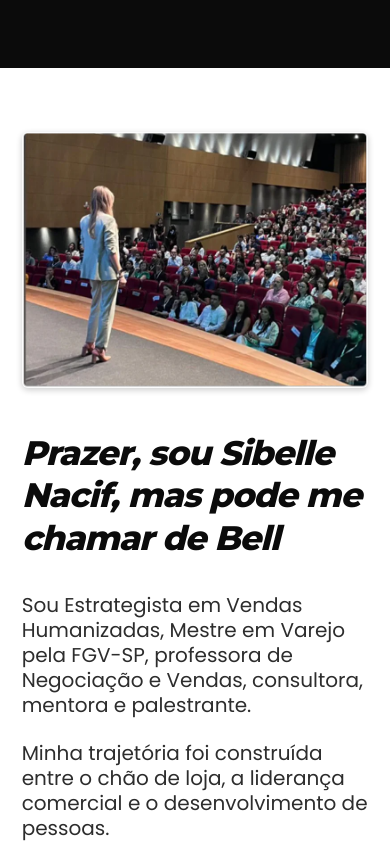
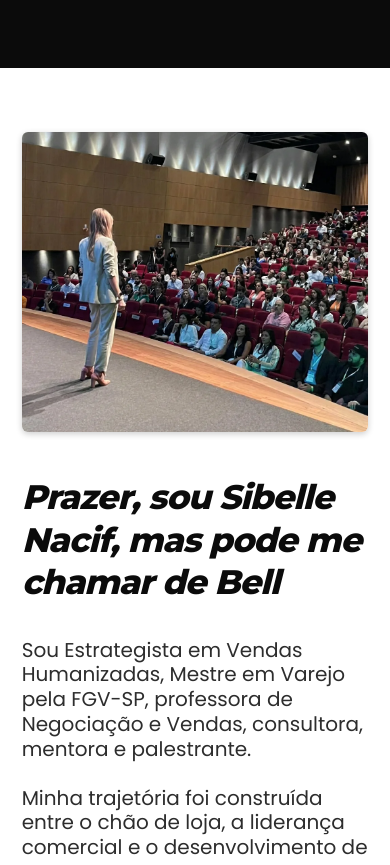
Before and after one commit to histereogenik/bell_website, a Next.js app: page /palestras in a window 390 px wide. Shown: the part 2123-2988 px from the top of the page. Built offline with nearby package versions, Linux system fonts and the light colour scheme; no server answers.

Commit message:
fix: adjusting lecture photo and video

```diff
--- a/app/mentoria/donos-de-negocios/page.tsx
+++ b/app/mentoria/donos-de-negocios/page.tsx
@@ -16,7 +16,7 @@ export const metadata: Metadata = {
 const businessMentorshipHref = createBellWhatsAppHref(
   "Olá, Bell! Conheci seu trabalho pelo site e gostaria de agendar um bate-papo sobre a mentoria para donos de negócios.",
 );
-const chrisVideoUrl = "https://www.youtube.com/watch?v=dQw4w9WgXcQ";
+const chrisVideoUrl = "https://www.youtube.com/shorts/jwVs27iILUw";
 
 export default function BusinessOwnersMentorshipPage() {
   return (
--- a/app/palestras/page.module.css
+++ b/app/palestras/page.module.css
@@ -174,8 +174,9 @@
 }
 
 .aboutImage {
-  width: min(100%, 777px);
-  height: auto;
+  width: 100%;
+  height: clamp(420px, 51vw, 720px);
+  object-fit: cover;
   margin-inline: auto;
   border-radius: 6px;
   box-shadow: 0 2px 6px rgb(0 0 0 / 20%);
@@ -698,6 +699,10 @@
     padding-block: 64px 78px;
   }
 
+  .aboutImage {
+    height: clamp(300px, 62vw, 520px);
+  }
+
   .aboutCopy {
     margin-top: 44px;
   }
--- a/app/palestras/page.tsx
+++ b/app/palestras/page.tsx
@@ -40,7 +40,7 @@ export default function TalksPage() {
               className={styles.heroVideo}
               title="Vídeo de apresentação de palestras"
               thumbnail="/images/lectures/lecture_2.webp"
-              videoUrl="https://www.youtube.com/watch?v=dQw4w9WgXcQ"
+              videoUrl="https://www.youtube.com/watch?v=nRKYATuewRM"
               aspectRatio="12 / 7"
               sizes="100vw"
             />
@@ -113,11 +113,11 @@ export default function TalksPage() {
           <div className={`container ${styles.aboutInner}`}>
             <Image
               className={styles.aboutImage}
-              src="/images/lectures/lecture_1.webp"
+              src="/images/lectures/lecture_1_new.webp"
               alt="Bell Nacif palestrando para uma plateia em auditório."
-              width={777}
-              height={573}
-              sizes="(max-width: 980px) calc(100vw - 40px), 777px"
+              width={1024}
+              height={1024}
+              sizes="(max-width: 980px) calc(100vw - 40px), 1220px"
             />
 
             <div className={styles.aboutCopy}>
```
Also changed, not shown: public/images/lectures/lecture_1_new.webp (added).
